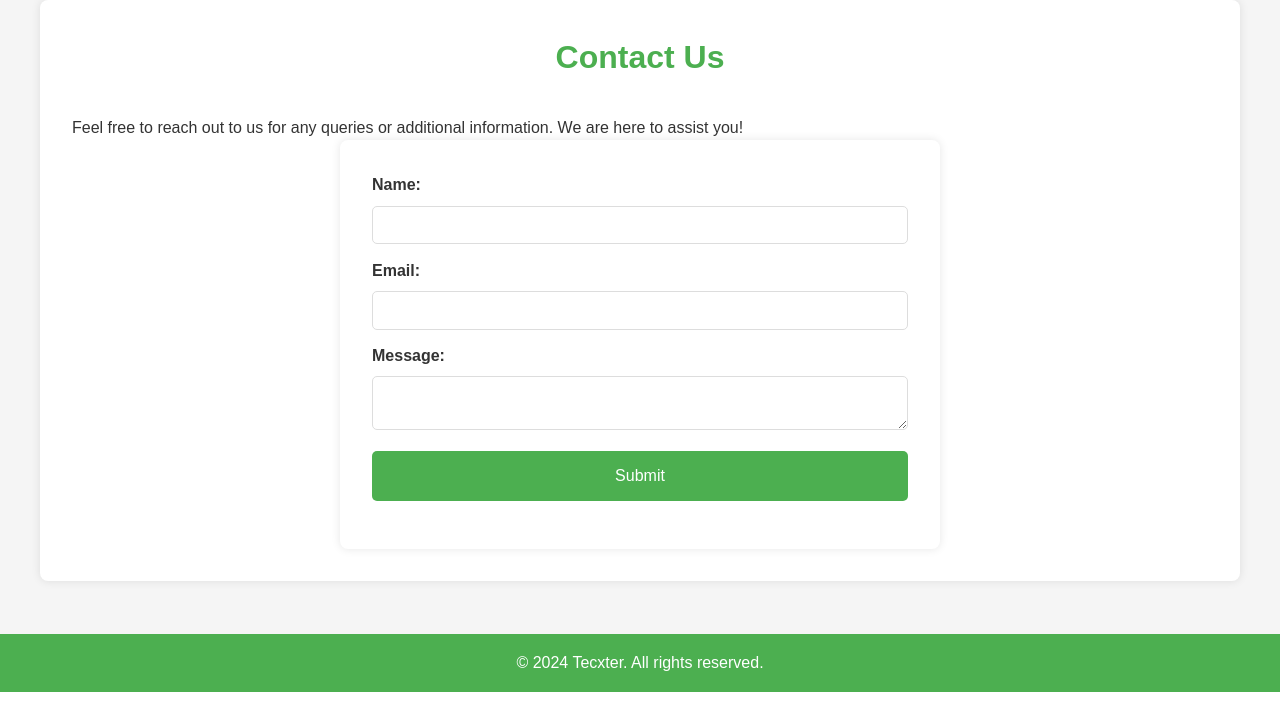
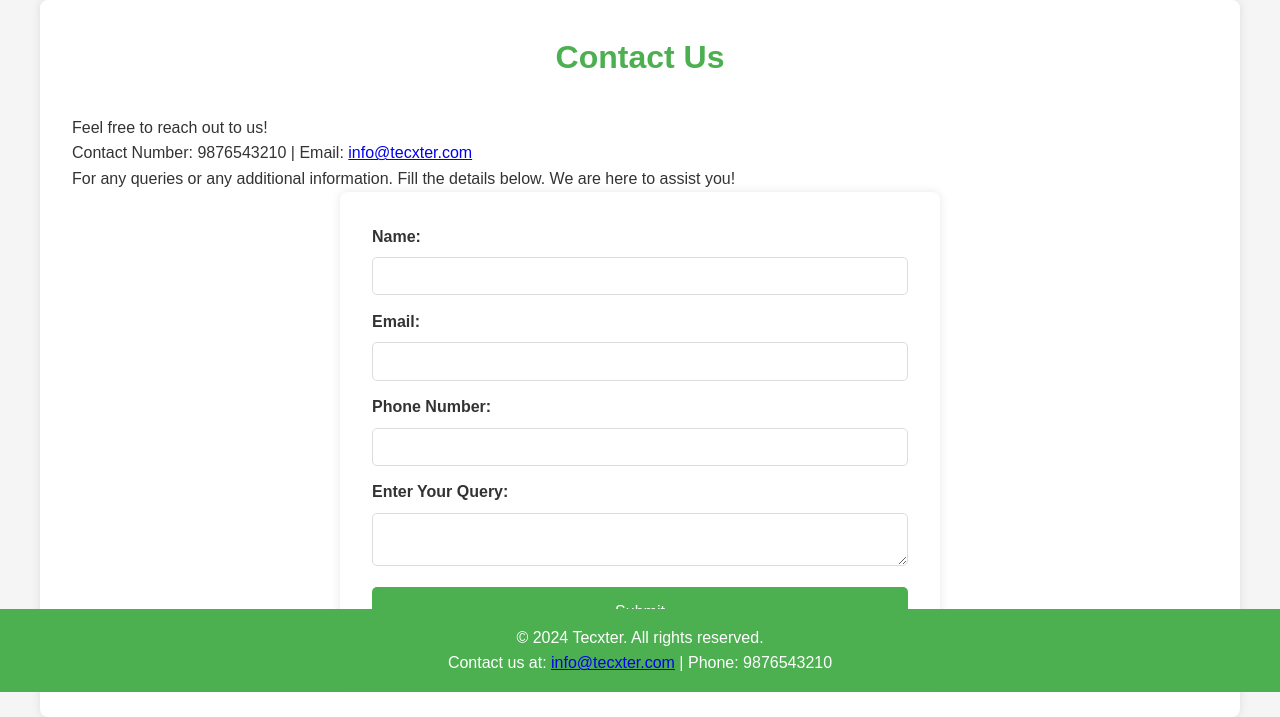
Before and after one commit to FLTadmin/ProJectTecXter, a Flask app: page /contact in a window 1280 px wide. Shown: the part 108-825 px from the top of the page. Before the commit the page ends 800 px from the top, so only its background shows below. Run offline with Flask 2, Linux system fonts and the light colour scheme.

Commit message:
US04-Updated Courses and styling

```diff
--- a/Tecxter/templates/base.html
+++ b/Tecxter/templates/base.html
@@ -21,6 +21,7 @@
     </main>
     <footer>
         <p>&copy; 2024 Tecxter. All rights reserved.</p>
+        <p>Contact us at: <a href="mailto:info@tecxter.com">info@tecxter.com</a> | Phone: 9876543210</p>
     </footer>
 </body>
 </html>
--- a/Tecxter/templates/contact.html
+++ b/Tecxter/templates/contact.html
@@ -2,7 +2,10 @@
 
 {% block content %}
 <h1>Contact Us</h1>
-<p>Feel free to reach out to us for any queries or additional information. We are here to assist you!</p>
+<p>Feel free to reach out to us!</p>
+<p>Contact Number: 9876543210 | Email: <a href="mailto:info@tecxter.com">info@tecxter.com</a></p>
+<p>For any queries or any additional information. Fill the details below. We are here to assist you!</p>
+
 <form action="/submit_contact" method="post">
     <label for="name">Name:</label>
     <input type="text" id="name" name="name" required>
@@ -10,7 +13,10 @@
     <label for="email">Email:</label>
     <input type="email" id="email" name="email" required>
 
-    <label for="message">Message:</label>
+    <label for="phonenumber">Phone Number:</label>
+    <input type="phonenumber" id="phonenumber" name="phonenumber" required>
+
+    <label for="message">Enter Your Query:</label>
     <textarea id="message" name="message" required></textarea>
 
     <input type="submit" value="Submit">
```
